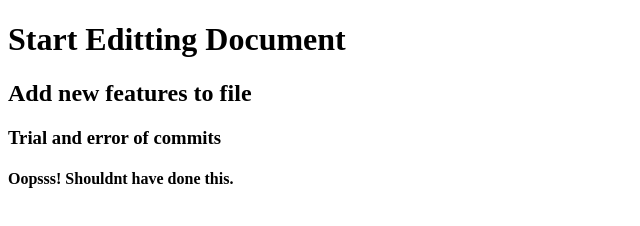
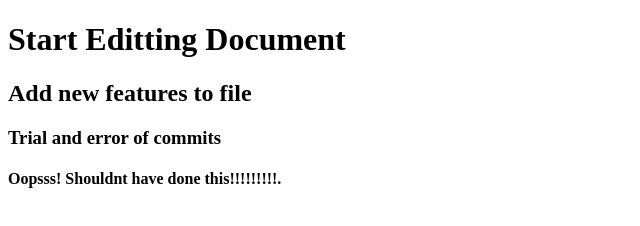
Before and after one commit to SelAw432/Tutorial, a plain HTML site: page index.html in a window 1280 px wide. Shown: the full height of the page, 0-640 px from the left. Drawn offline with Linux system fonts and the light colour scheme.

Commit message:
Conflictttt

```diff
--- a/index.html
+++ b/index.html
@@ -10,6 +10,6 @@
     <h1> Start Editting Document</h1>
     <h2> Add new features to file</h2>
     <h3> Trial and error of commits</h3>
-    <h4> Oopsss! Shouldnt have done this.</h4>
+    <h4> Oopsss! Shouldnt have done this!!!!!!!!!.</h4>
 </body>
 </html>
```
